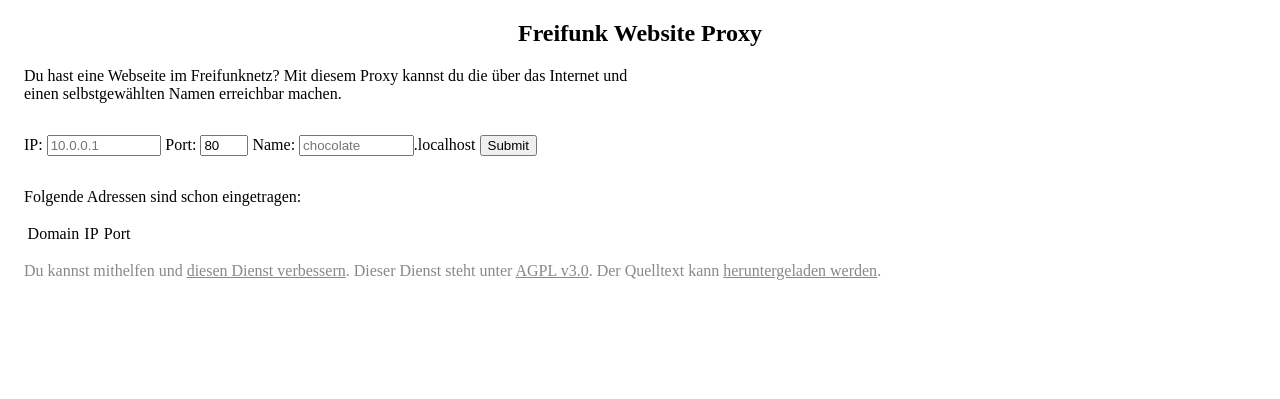
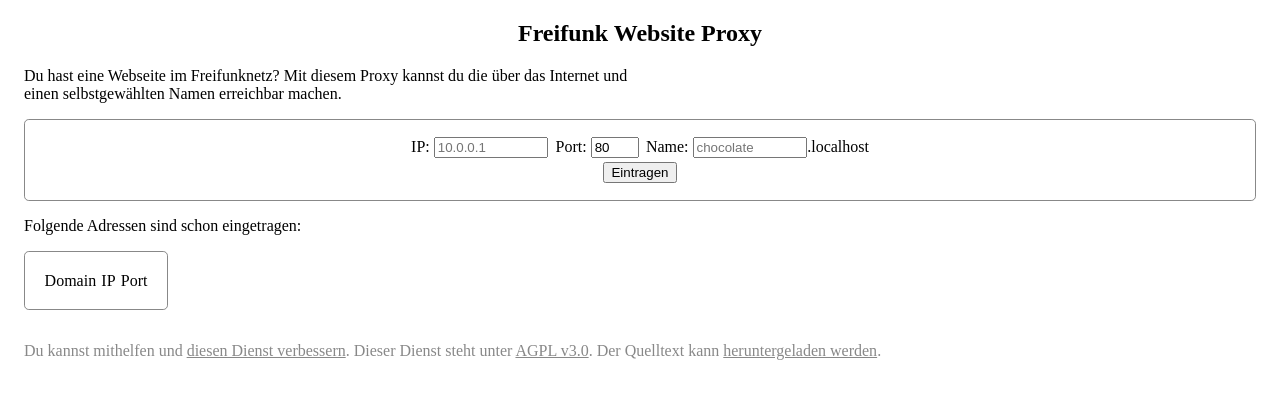
Before and after one commit to Freifunk-Potsdam/freifunk-website-proxy, a Bottle app: page / in a window 1280 px wide. Shown: the top 399 px of the page. Run offline with Bottle, Linux system fonts and the light colour scheme.

Commit message:
style form and table

```diff
--- a/freifunk_website_proxy/static/index.css
+++ b/freifunk_website_proxy/static/index.css
@@ -11,7 +11,16 @@ p {
 }
 
 form {
+  text-align: center;
+}
+
+.bordered {
+  border-style: solid;
+  border-width: 1px;
+  border-color: #888888;
+  border-radius: 0.3em;
   padding: 1em;
+  margin: 1em;
 }
 
 table {
@@ -19,13 +28,20 @@ table {
   padding-left: 1em;
 }
 
+table a {
+  text-decoration: none;
+}
+
 td {
-  padding-right: 0.1em;
-  padding-left: 0.1em;
+  padding: 0.1em;
+  border-top-style: solid;
+  border-top-width: 1px;
+  border-top-color: #888888;
 }
 
 .heading td {
   text-align: center;
+  border-top-width: 0px;
 }
 
 footer {
@@ -51,3 +67,13 @@ footer a {
 #input-name {
   width: 8em;
 }
+
+.form-entry {
+  display: inline-block;
+  padding: 0.1em;
+}
+
+.submit {
+  display: block;
+  padding: 0.1em;
+}
--- a/freifunk_website_proxy/templates/index.html
+++ b/freifunk_website_proxy/templates/index.html
@@ -13,16 +13,24 @@
       Mit diesem Proxy kannst du die über das Internet und einen selbstgewählten Namen
       erreichbar machen.
     </p>
-    <form action="/add-page" method="post">
-      IP:   <input type="text" name="ip"   id="input-ip"   placeholder="{{ NETWORK.network_address + 1 }}">
-      Port: <input type="text" name="port" id="input-port" placeholder="80" value="80">
-      Name: <input type="text" name="name" id="input-name" placeholder="chocolate">.{{DOMAIN}}
-      <input type="submit" value="Submit">
+    <form action="/add-page" method="post" class="bordered">
+      <div class="form-entry">
+        IP:   <input type="text" name="ip"   id="input-ip"   placeholder="{{ NETWORK.network_address + 1 }}">
+      </div>
+      <div class="form-entry">
+        Port: <input type="text" name="port" id="input-port" placeholder="80" value="80">
+      </div>
+      <div class="form-entry">
+        Name: <input type="text" name="name" id="input-name" placeholder="chocolate">.{{DOMAIN}}
+      </div>
+      <div class="submit">
+        <input type="submit" value="Eintragen">
+      </div>
     </form>
     <p>
       Folgende Adressen sind schon eingetragen:
     </p>
-    <table>
+    <table class="bordered">
       <tr id="websites" class="heading">
         <td>Domain</td>
         <td>IP</td>
```
